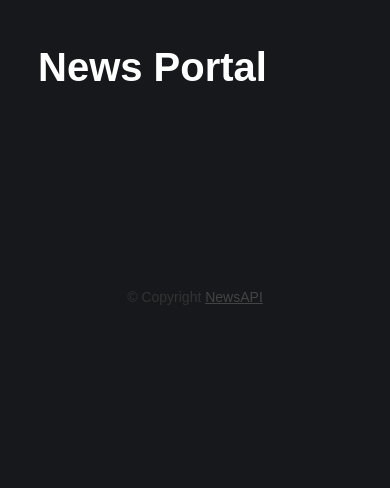
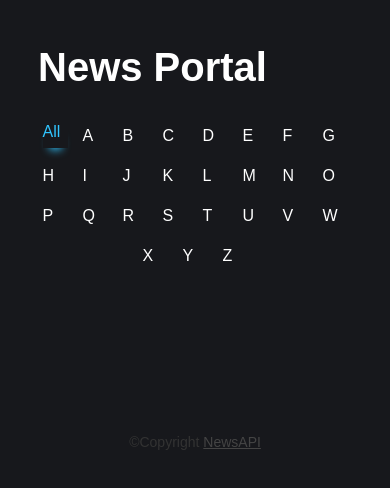
Before and after one commit to roman-lysiuk/news-api, a website built with webpack: page news-JS/src/index.html in a window 390 px wide. Built offline with nearby package versions, Linux system fonts and the light colour scheme; no server answers.

Commit message:
feat:add alphabetical sorting sources

```diff
--- a/news-JS/src/components/app/app.ts
+++ b/news-JS/src/components/app/app.ts
@@ -11,6 +11,9 @@ class App {
 
     start() {
         const sources: HTMLElement | null = document.querySelector('.sources');
+        const sortAlphabet: HTMLElement | null = document.querySelector('.sort-alphabet');
+
+        this.view.drawSortSources();
 
         if (sources) {
             sources.addEventListener('click', (e) => this.controller.getNews(e, (data) => this.view.drawNews(data)));
@@ -21,6 +24,13 @@ class App {
                 return this.view.drawSources(data);
             }
         });
+
+        ///// delete setTimeout
+        if (sortAlphabet) {
+            setTimeout(() => {
+                sortAlphabet.addEventListener('click', (e) => this.controller.getSortSources(e));
+            }, 1000);
+        }
     }
 }
 
--- a/news-JS/src/components/controller/controller.ts
+++ b/news-JS/src/components/controller/controller.ts
@@ -1,6 +1,7 @@
 import AppLoader from './appLoader';
 import { IAppController } from '../../interface';
 import type { CallbackGetSources, CallbackGetNews } from '../../type';
+import Sort from '../view/sort/sort';
 
 class AppController extends AppLoader implements IAppController {
     getSources(callback: CallbackGetSources): void {
@@ -33,6 +34,28 @@ class AppController extends AppLoader implements IAppController {
             if (target.parentNode) target = target.parentNode as Element;
         }
     }
+    getSortSources(e: Event): void {
+        const sort: Sort = new Sort();
+        const sources: HTMLElement | null = document.querySelector('.sources');
+        const sortAlphabet: HTMLElement | null = document.querySelector('.sort-alphabet');
+
+        if (sources) {
+            const allElements: Element[] = Array.from(sources.children);
+            const element: Element = e.target as Element;
+            const letter: string | null = element.textContent;
+            sort.sortSources(allElements, letter);
+        }
+        if (sortAlphabet) {
+            const allLetters = Array.from(sortAlphabet.children);
+            allLetters.forEach((item) => {
+                if (item === e.target) {
+                    item.classList.add('active');
+                } else {
+                    item.classList.remove('active');
+                }
+            });
+        }
+    }
 }
 
 export default AppController;
--- a/news-JS/src/components/view/appView.ts
+++ b/news-JS/src/components/view/appView.ts
@@ -2,14 +2,17 @@ import News from './news/news';
 import Sources from './sources/sources';
 import { IAppView } from '../../interface';
 import type { DataArray, DataSourceArray, DrawNewsData, DrawSourcesData } from '../../type';
+import Sort from './sort/sort';
 
 export class AppView implements IAppView {
     ///private or protected?
     private news: News;
     private sources: Sources;
+    private sort: Sort;
     constructor() {
         this.news = new News();
         this.sources = new Sources();
+        this.sort = new Sort();
     }
 
     drawNews(data: DrawNewsData): void {
@@ -21,6 +24,9 @@ export class AppView implements IAppView {
         const values: DataSourceArray = data?.sources ? data?.sources : [];
         this.sources.draw(values);
     }
+    drawSortSources(): void {
+        this.sort.draw();
+    }
 }
 
 export default AppView;
--- /dev/null
+++ b/news-JS/src/components/view/sort/sort.css
@@ -0,0 +1,28 @@
+.sort-alphabet {
+    padding: 0 20px;
+    display: flex;
+    justify-content: center;
+    flex-wrap: wrap;
+    gap: 15px;
+}
+.letter {
+    cursor: pointer;
+    font: 300 1.5em 'Fira Sans', sans-serif;
+    width: 25px;
+    height: 25px;
+}
+
+.letter:hover,
+.letter:focus,
+.letter.active {
+    border-color: #30c5ff;
+    color: #30c5ff;
+    box-shadow: 0 0.5em 0.5em -0.4em #30c5ff;
+    transform: translateY(-0.25em);
+}
+
+@media (max-width: 830px) {
+    .letter {
+        font: 300 1em 'Fira Sans', sans-serif;
+    }
+}
--- /dev/null
+++ b/news-JS/src/components/view/sort/sort.ts
@@ -0,0 +1,63 @@
+import './sort.css';
+import { ISort } from '../../../interface';
+class Sort implements ISort {
+    draw(): void {
+        const fragment: DocumentFragment = document.createDocumentFragment();
+        const arr_EN: string[] = [
+            'All',
+            'A',
+            'B',
+            'C',
+            'D',
+            'E',
+            'F',
+            'G',
+            'H',
+            'I',
+            'J',
+            'K',
+            'L',
+            'M',
+            'N',
+            'O',
+            'P',
+            'Q',
+            'R',
+            'S',
+            'T',
+            'U',
+            'V',
+            'W',
+            'X',
+            'Y',
+            'Z',
+        ];
+        const sortAlphabet: HTMLElement | null = document.querySelector('.sort-alphabet');
+        arr_EN.forEach((item) => {
+            const divElement: HTMLDivElement = document.createElement('div');
+            divElement.classList.add('sort-alphabet__letter', 'letter');
+            divElement.textContent = item;
+            if (item === 'All') {
+                divElement.classList.add('active');
+            }
+            fragment.append(divElement);
+        });
+        if (sortAlphabet) sortAlphabet.append(fragment);
+    }
+    sortSources(data: Array<Element>, letterSort: string | null): void {
+        data.forEach((item): void => {
+            const dataSourceId: string | null = item.getAttribute('data-source-id');
+            const firstLetter: string | undefined = dataSourceId?.toUpperCase()[0];
+
+            if (letterSort === 'All') {
+                item.classList.remove('hidden');
+            } else if (firstLetter === letterSort) {
+                item.classList.remove('hidden');
+            } else {
+                item.classList.add('hidden');
+            }
+        });
+    }
+}
+
+export default Sort;
--- a/news-JS/src/global.css
+++ b/news-JS/src/global.css
@@ -1,3 +1,6 @@
+.hidden {
+    display: none;
+}
 body {
     color: #fff;
     background: #17181c;
--- a/news-JS/src/index.html
+++ b/news-JS/src/index.html
@@ -11,13 +11,12 @@
             <h1>News Portal</h1>
         </header>
         <main>
-            <div class="sources buttons"></div>
+            <div class="sort-alphabet"></div>
+            <div class="sources buttons" id="sources"></div>
             <div class="news"></div>
         </main>
         <footer>
-            <p class="copyright">
-                Copyright <a href="https://newsapi.org">NewsAPI</a>
-            </p>
+            <p class="copyright">Copyright <a href="https://newsapi.org">NewsAPI</a></p>
         </footer>
 
         <template id="sourceItemTemp">
@@ -45,7 +44,5 @@
                 </div>
             </div>
         </template>
-
-        <script src="./index.js"></script>
     </body>
 </html>
```
Also changed, not shown: news-JS/src/interface.ts (+7 -1 lines).
